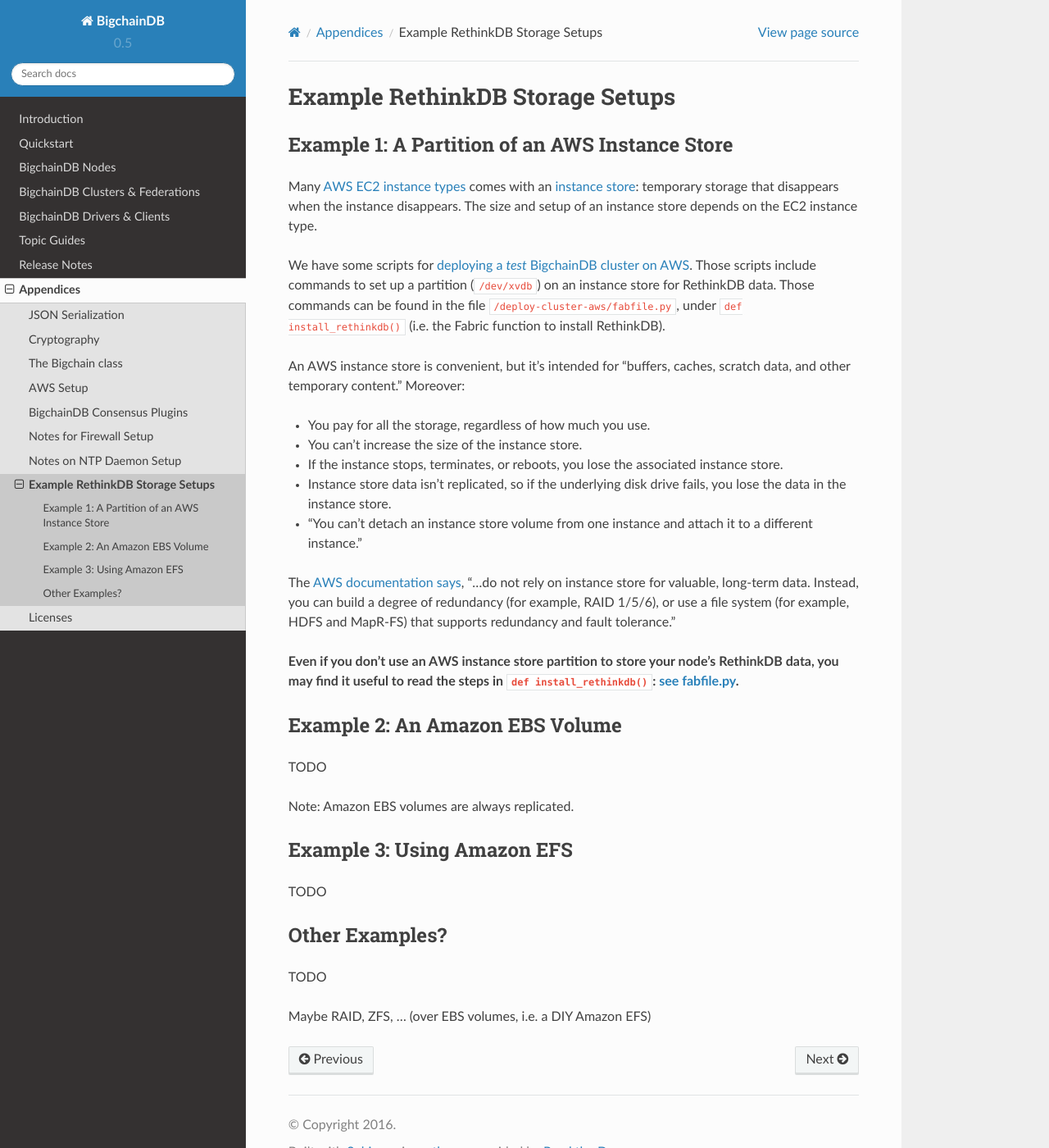
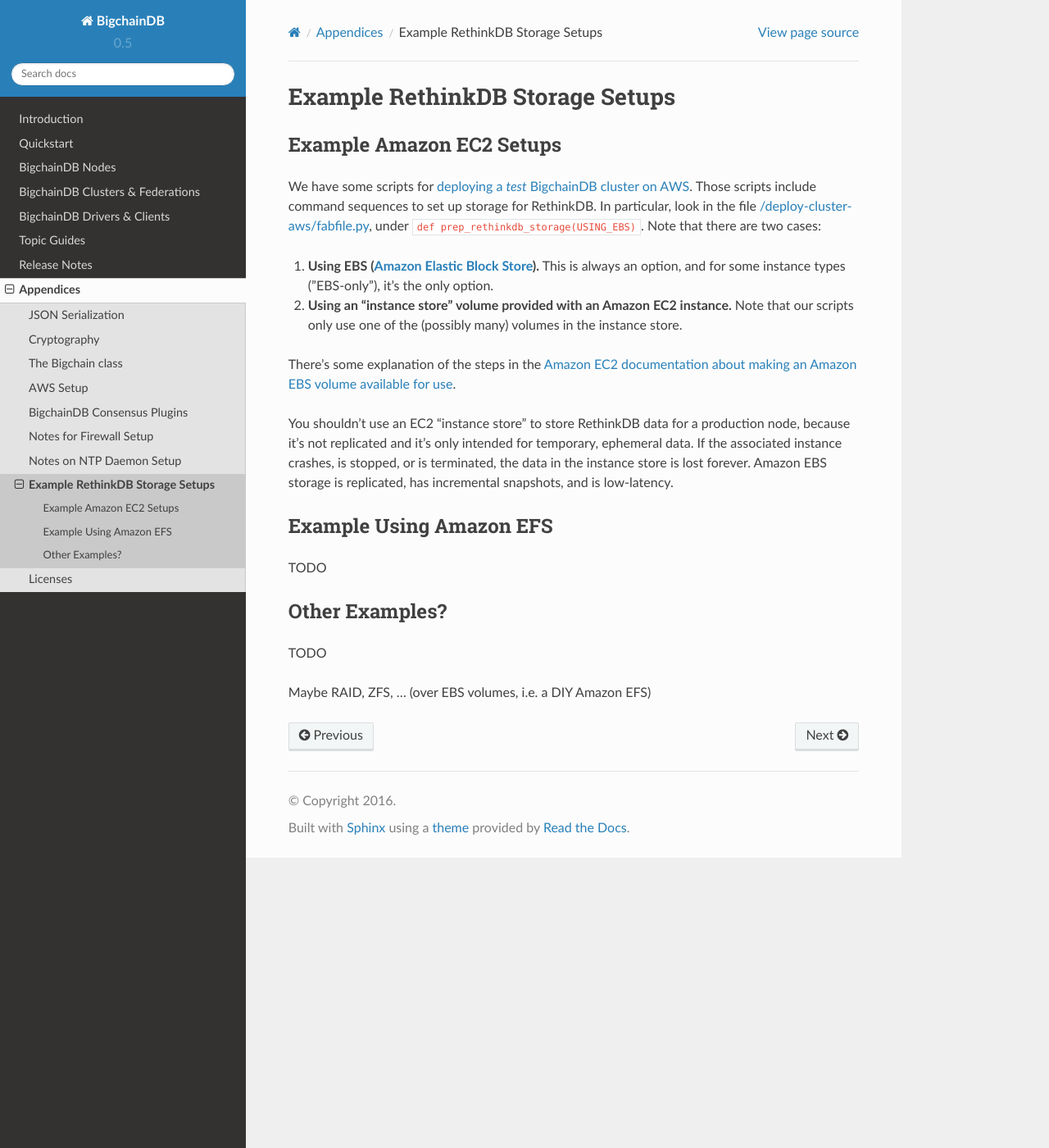
Before and after one commit to bigchaindb/bigchaindb, a Sphinx documentation site: the page built from docs/source/appendices/example-rethinkdb-storage-setups.md, in a window 1280 px wide and 1400 px high. Shown: the whole window at 82% size. Built offline with Sphinx 7.4.7 and the Read the Docs theme 2.0.0, drawn with Linux system fonts in a browser that asks for light colours.

Commit message:
Docs: updated example RethinkDB storage setups page

```diff
--- a/docs/source/appendices/example-rethinkdb-storage-setups.md
+++ b/docs/source/appendices/example-rethinkdb-storage-setups.md
@@ -1,32 +1,19 @@
 # Example RethinkDB Storage Setups
 
-## Example 1: A Partition of an AWS Instance Store
+## Example Amazon EC2 Setups
 
-Many [AWS EC2 instance types](https://aws.amazon.com/ec2/instance-types/) comes with an [instance store](https://docs.aws.amazon.com/AWSEC2/latest/UserGuide/InstanceStorage.html): temporary storage that disappears when the instance disappears. The size and setup of an instance store depends on the EC2 instance type.
+We have some scripts for [deploying a _test_ BigchainDB cluster on AWS](../clusters-feds/deploy-on-aws.html). Those scripts include command sequences to set up storage for RethinkDB.
+In particular, look in the file [/deploy-cluster-aws/fabfile.py](https://github.com/bigchaindb/bigchaindb/blob/master/deploy-cluster-aws/fabfile.py), under `def prep_rethinkdb_storage(USING_EBS)`. Note that there are two cases:
 
-We have some scripts for [deploying a _test_ BigchainDB cluster on AWS](../clusters-feds/deploy-on-aws.html). Those scripts include commands to set up a partition (`/dev/xvdb`) on an instance store for RethinkDB data. Those commands can be found in the file `/deploy-cluster-aws/fabfile.py`, under `def install_rethinkdb()` (i.e. the Fabric function to install RethinkDB).
+1. **Using EBS ([Amazon Elastic Block Store](https://aws.amazon.com/ebs/)).** This is always an option, and for some instance types ("EBS-only"), it's the only option.
+2. **Using an "instance store" volume provided with an Amazon EC2 instance.** Note that our scripts only use one of the (possibly many) volumes in the instance store.
 
-An AWS instance store is convenient, but it's intended for "buffers, caches, scratch data, and other temporary content." Moreover:
+There's some explanation of the steps in the [Amazon EC2 documentation about making an Amazon EBS volume available for use](https://docs.aws.amazon.com/AWSEC2/latest/UserGuide/ebs-using-volumes.html).
 
-* You pay for all the storage, regardless of how much you use.
-* You can't increase the size of the instance store.
-* If the instance stops, terminates, or reboots, you lose the associated instance store.
-* Instance store data isn't replicated, so if the underlying disk drive fails, you lose the data in the instance store.
-* "You can't detach an instance store volume from one instance and attach it to a different instance."
-
-The [AWS documentation says](https://docs.aws.amazon.com/AWSEC2/latest/UserGuide/InstanceStorage.html), "...do not rely on instance store for valuable, long-term data. Instead, you can build a degree of redundancy (for example, RAID 1/5/6), or use a file system (for example, HDFS and MapR-FS) that supports redundancy and fault tolerance."
-
-**Even if you don't use an AWS instance store partition to store your node's RethinkDB data, you may find it useful to read the steps in `def install_rethinkdb()`: [see fabfile.py](https://github.com/bigchaindb/bigchaindb/blob/master/deploy-cluster-aws/fabfile.py).**
+You shouldn't use an EC2 "instance store" to store RethinkDB data for a production node, because it's not replicated and it's only intended for temporary, ephemeral data. If the associated instance crashes, is stopped, or is terminated, the data in the instance store is lost forever. Amazon EBS storage is replicated, has incremental snapshots, and is low-latency.
 
 
-## Example 2: An Amazon EBS Volume
-
-TODO
-
-Note: Amazon EBS volumes are always replicated.
-
-
-## Example 3: Using Amazon EFS
+## Example Using Amazon EFS
 
 TODO
 
```
